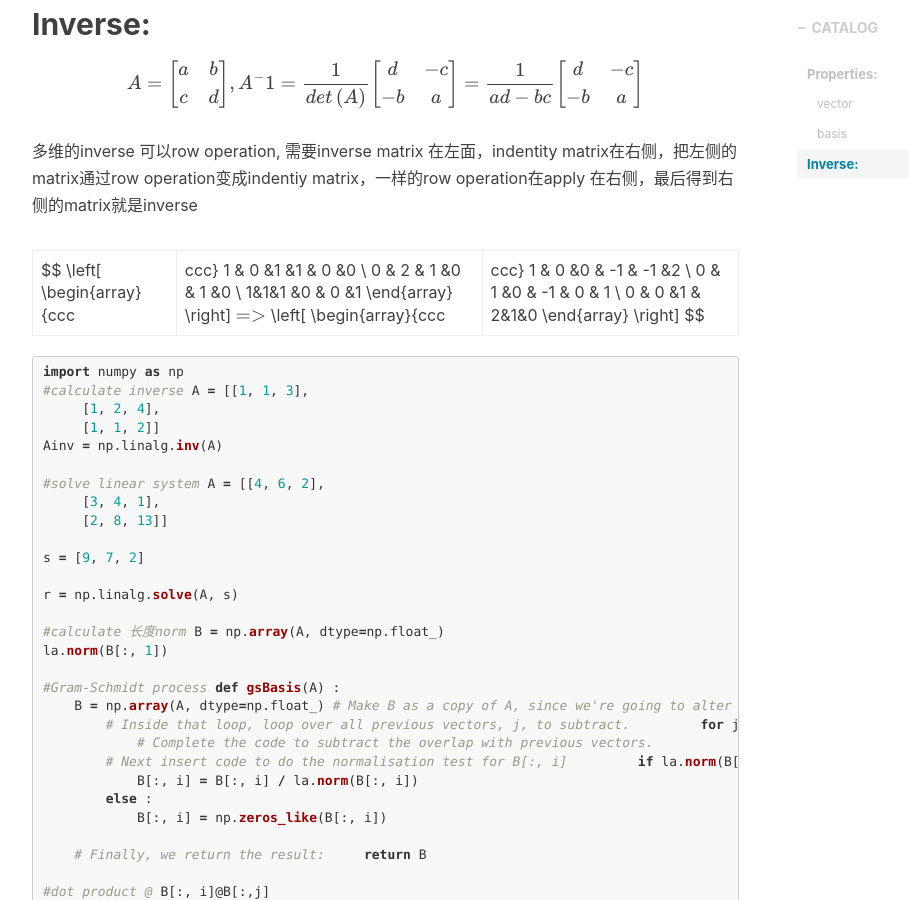
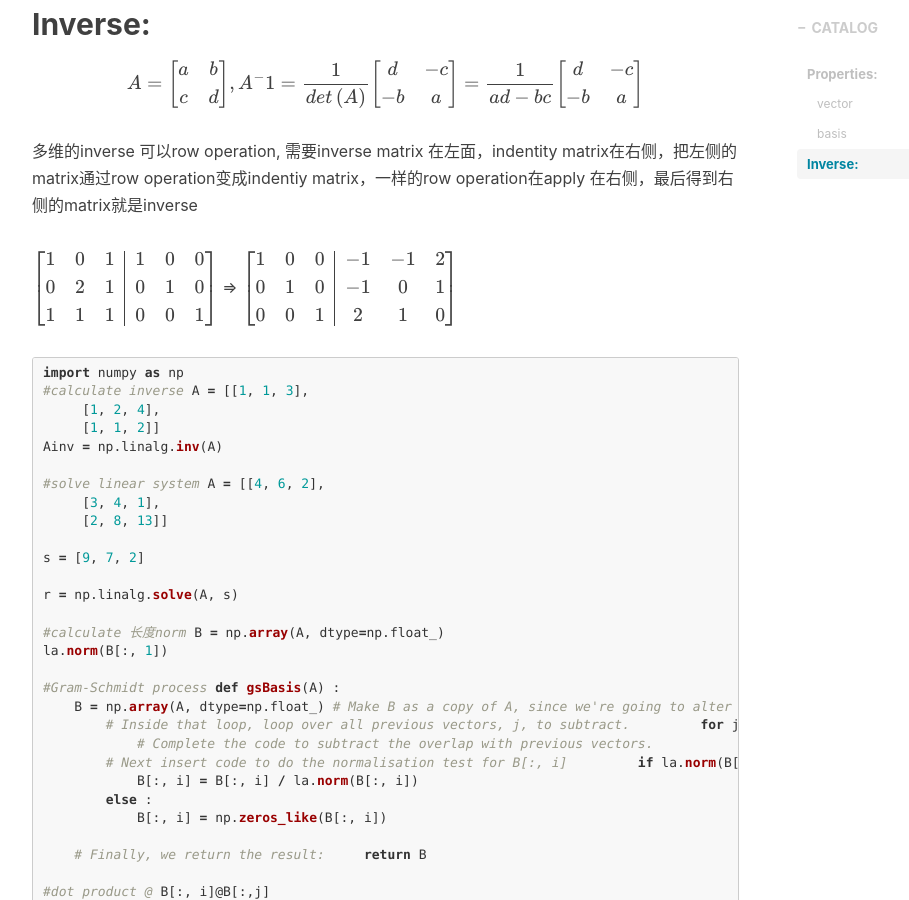
Before and after one commit to beckswu/beckswu.github.io, a Jekyll site: the page built from _posts/2018-09-23-linear-algebra.markdown, in a window 1280 px wide and 900 px high, scrolled down 1641 px. Shown: the whole window, without its empty margins (233-1142 px from the left). Built offline with Jekyll 4.4.1, drawn with Linux system fonts in a browser that asks for light colours; nearby versions of some CDN libraries; formulas are drawn with MathJax 3; comment, search, counter and statistics services are not loaded.

Commit message:
update formula

````diff
--- a/_posts/2018-09-23-linear-algebra.markdown
+++ b/_posts/2018-09-23-linear-algebra.markdown
@@ -52,7 +52,7 @@ Basis is a set of n vectors that
 
 多维的inverse 可以row operation, 需要inverse matrix 在左面，indentity matrix在右侧，把左侧的matrix通过row operation变成indentiy matrix，一样的row operation在apply 在右侧，最后得到右侧的matrix就是inverse
 
-$$ \left[ \begin{array}{ccc|ccc}  1 & 0 &1 &1 & 0 &0  \\ 0 & 2 & 1 &0 & 1 &0  \\ 1&1&1 &0 & 0 &1 \end{array} \right] $$ => $$ \left[ \begin{array}{ccc|ccc}  1 & 0 &0 & -1 & -1 &2   \\  0 & 1 &0 & -1 & 0 & 1  \\ 0 & 0 &1 & 2&1&0  \end{array} \right] $$
+$$ \left[ \begin{array}{ccc \| ccc}  1 & 0 &1 &1 & 0 &0  \\ 0 & 2 & 1 &0 & 1 &0  \\ 1&1&1 &0 & 0 &1 \end{array} \right] $$ => $$ \left[ \begin{array}{ccc\|ccc}  1 & 0 &0 & -1 & -1 &2   \\  0 & 1 &0 & -1 & 0 & 1  \\ 0 & 0 &1 & 2&1&0  \end{array} \right] $$
 
 ```python
 import numpy as np
````
